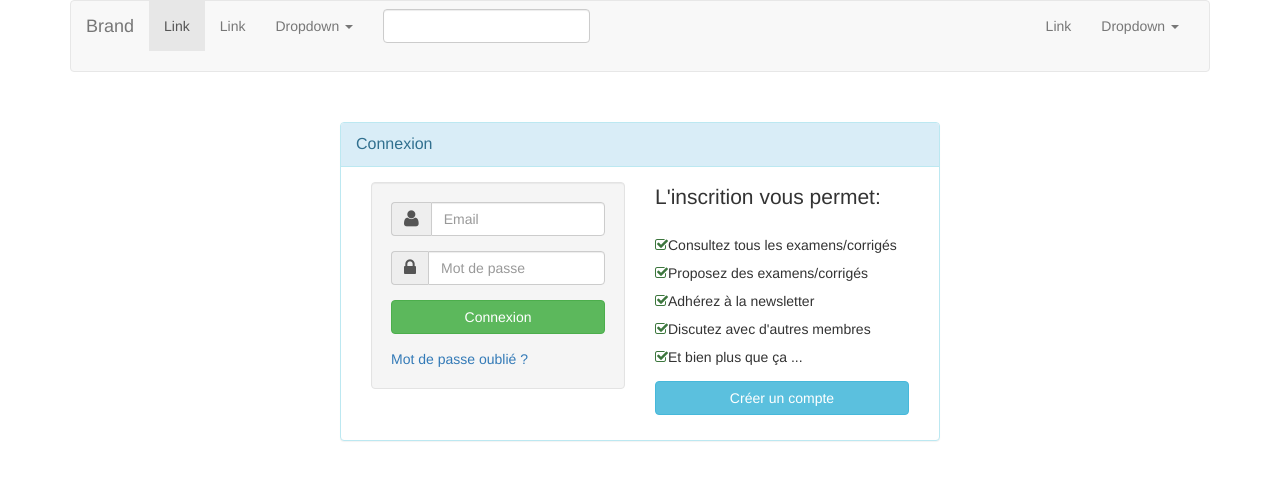
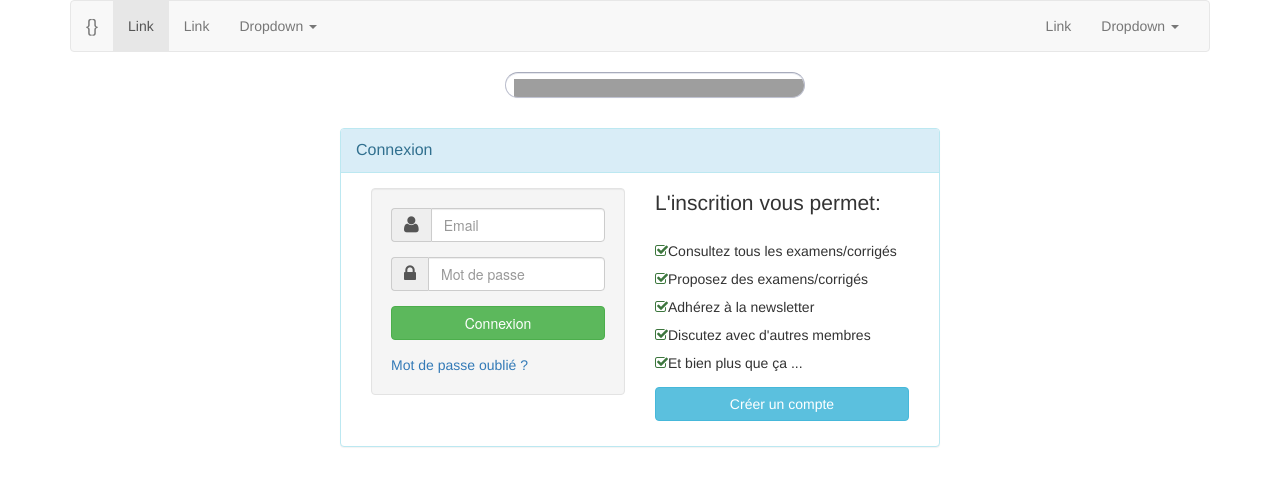
Before and after one commit to ejoinel/MonBacho, a Django app: page /login in a window 1280 px wide. Shown: the top 486 px of the page. Run offline with Django 3.2, Linux system fonts and the light colour scheme; parts of the project's set-up code (start-up, migrations or seed data) failed here and were passed over; some libraries are stand-ins or nearby versions; grey boxes are pictures that could not be loaded.

Commit message:
plus sur search

```diff
--- a/MonBacho/static/css/style.css
+++ b/MonBacho/static/css/style.css
@@ -32,3 +32,161 @@
   border-radius: 4px;
   cursor: pointer;
 }
+
+/* Search Custom */
+input {
+    font-family: 'HelveticaNeue', 'Helvetica Neue', Helvetica, Arial, sans-serif;
+    font-size: 13px;
+    color: #555860;
+}
+
+.search {
+    position: relative;
+    margin: 0 auto;
+    width: 300px;
+}
+
+.search input {
+    height: 26px;
+    width: 100%;
+    padding: 0 12px 0 25px;
+    background: white url("http://cssdeck.com/uploads/media/items/5/5JuDgOa.png") 8px 6px no-repeat;
+    border-width: 1px;
+    border-style: solid;
+    border-color: #a8acbc #babdcc #c0c3d2;
+    border-radius: 13px;
+    -webkit-box-sizing: border-box;
+    -moz-box-sizing: border-box;
+    -ms-box-sizing: border-box;
+    -o-box-sizing: border-box;
+    box-sizing: border-box;
+    -webkit-box-shadow: inset 0 1px #e5e7ed, 0 1px 0 #fcfcfc;
+    -moz-box-shadow: inset 0 1px #e5e7ed, 0 1px 0 #fcfcfc;
+    -ms-box-shadow: inset 0 1px #e5e7ed, 0 1px 0 #fcfcfc;
+    -o-box-shadow: inset 0 1px #e5e7ed, 0 1px 0 #fcfcfc;
+    box-shadow: inset 0 1px #e5e7ed, 0 1px 0 #fcfcfc;
+}
+
+.search input:focus {
+    outline: none;
+    border-color: #66b1ee;
+    -webkit-box-shadow: 0 0 2px rgba(85, 168, 236, 0.9);
+    -moz-box-shadow: 0 0 2px rgba(85, 168, 236, 0.9);
+    -ms-box-shadow: 0 0 2px rgba(85, 168, 236, 0.9);
+    -o-box-shadow: 0 0 2px rgba(85, 168, 236, 0.9);
+    box-shadow: 0 0 2px rgba(85, 168, 236, 0.9);
+}
+
+.search input:focus + .results { display: block }
+
+.search .results {
+    display: none;
+    position: absolute;
+    top: 35px;
+    left: 0;
+    right: 0;
+    z-index: 10;
+    padding: 0;
+    margin: 0;
+    border-width: 1px;
+    border-style: solid;
+    border-color: #cbcfe2 #c8cee7 #c4c7d7;
+    border-radius: 3px;
+    background-color: #fdfdfd;
+    background-image: -webkit-gradient(linear, left top, left bottom, color-stop(0%, #fdfdfd), color-stop(100%, #eceef4));
+    background-image: -webkit-linear-gradient(top, #fdfdfd, #eceef4);
+    background-image: -moz-linear-gradient(top, #fdfdfd, #eceef4);
+    background-image: -ms-linear-gradient(top, #fdfdfd, #eceef4);
+    background-image: -o-linear-gradient(top, #fdfdfd, #eceef4);
+    background-image: linear-gradient(top, #fdfdfd, #eceef4);
+    -webkit-box-shadow: 0 1px 2px rgba(0, 0, 0, 0.1);
+    -moz-box-shadow: 0 1px 2px rgba(0, 0, 0, 0.1);
+    -ms-box-shadow: 0 1px 2px rgba(0, 0, 0, 0.1);
+    -o-box-shadow: 0 1px 2px rgba(0, 0, 0, 0.1);
+    box-shadow: 0 1px 2px rgba(0, 0, 0, 0.1);
+}
+
+.search .results li { display: block }
+
+.search .results li:first-child { margin-top: -1px }
+
+.search .results li:first-child:before, .search .results li:first-child:after {
+    display: block;
+    content: '';
+    width: 0;
+    height: 0;
+    position: absolute;
+    left: 50%;
+    margin-left: -5px;
+    border: 5px outset transparent;
+}
+
+.search .results li:first-child:before {
+    border-bottom: 5px solid #c4c7d7;
+    top: -11px;
+}
+
+.search .results li:first-child:after {
+    border-bottom: 5px solid #fdfdfd;
+    top: -10px;
+}
+
+.search .results li:first-child:hover:before, .search .results li:first-child:hover:after { display: none }
+
+.search .results li:last-child { margin-bottom: -1px }
+
+.search .results a {
+    display: block;
+    position: relative;
+    margin: 0 -1px;
+    padding: 6px 40px 6px 10px;
+    color: #808394;
+    font-weight: 500;
+    text-shadow: 0 1px #fff;
+    border: 1px solid transparent;
+    border-radius: 3px;
+}
+
+.search .results a span { font-weight: 200 }
+
+.search .results a:before {
+    content: '';
+    width: 18px;
+    height: 18px;
+    position: absolute;
+    top: 50%;
+    right: 10px;
+    margin-top: -9px;
+    background: url("http://cssdeck.com/uploads/media/items/7/7BNkBjd.png") 0 0 no-repeat;
+}
+
+.search .results a:hover {
+    text-decoration: none;
+    color: #fff;
+    text-shadow: 0 -1px rgba(0, 0, 0, 0.3);
+    border-color: #2380dd #2179d5 #1a60aa;
+    background-color: #338cdf;
+    background-image: -webkit-gradient(linear, left top, left bottom, color-stop(0%, #59aaf4), color-stop(100%, #338cdf));
+    background-image: -webkit-linear-gradient(top, #59aaf4, #338cdf);
+    background-image: -moz-linear-gradient(top, #59aaf4, #338cdf);
+    background-image: -ms-linear-gradient(top, #59aaf4, #338cdf);
+    background-image: -o-linear-gradient(top, #59aaf4, #338cdf);
+    background-image: linear-gradient(top, #59aaf4, #338cdf);
+    -webkit-box-shadow: inset 0 1px rgba(255, 255, 255, 0.2), 0 1px rgba(0, 0, 0, 0.08);
+    -moz-box-shadow: inset 0 1px rgba(255, 255, 255, 0.2), 0 1px rgba(0, 0, 0, 0.08);
+    -ms-box-shadow: inset 0 1px rgba(255, 255, 255, 0.2), 0 1px rgba(0, 0, 0, 0.08);
+    -o-box-shadow: inset 0 1px rgba(255, 255, 255, 0.2), 0 1px rgba(0, 0, 0, 0.08);
+    box-shadow: inset 0 1px rgba(255, 255, 255, 0.2), 0 1px rgba(0, 0, 0, 0.08);
+}
+
+:-moz-placeholder {
+    color: #a7aabc;
+    font-weight: 200;
+}
+
+::-webkit-input-placeholder {
+    color: #a7aabc;
+    font-weight: 200;
+}
+
+.lt-ie9 .search input { line-height: 26px }
--- a/MonBacho/templates/ajax_search.html
+++ b/MonBacho/templates/ajax_search.html
@@ -1,8 +1,8 @@
 {% if vos_exam.count > 0 %}
     {% for vo_exam in vos_exam %}
-        <a class="list-group-item" href="/MonBacho/get/{{ vo_exam.id }}/">{{ vo_exam.name }}</a>
+        <a href="/MonBacho/get/{{ vo_exam.id }}/">{{ vo_exam.name }}</a>
     {% endfor %}
-    <a class="list-group-item active" href="/MonBacho/get/{{ vo_exam.id }}/"><i class="fa fa-search"></i>Trouver tous les resultats</a>
+    <a href="/MonBacho/get/{{ vo_exam.id }}/"><i class="fa fa-search"></i>Trouver tous les resultats</a>
 {% else %}
-    <li class="list-group-item">Aucun resultat</li>
+    <li>Aucun resultat</li>
 {% endif %}
--- a/MonBacho/templates/internal/__base.html
+++ b/MonBacho/templates/internal/__base.html
@@ -32,6 +32,7 @@
         <div id="main" role="main">
             <div class="container">
                 {% include "navbar.html" %}
+                {% include "search_row.html" %}
                 <div class="row">
                     <div class= main">
                        {% for message in messages %}
--- a/MonBacho/templates/navbar.html
+++ b/MonBacho/templates/navbar.html
@@ -8,7 +8,7 @@
         <span class="icon-bar"></span>
         <span class="icon-bar"></span>
       </button>
-      <a class="navbar-brand" href="#">Brand</a>
+      <a class="navbar-brand" href="#">{}</a>
     </div>
 
     <!-- Collect the nav links, forms, and other content for toggling -->
@@ -29,12 +29,6 @@
           </ul>
         </li>
       </ul>
-      <form class="navbar-form navbar-left" role="search">
-        <div class="form-group">
-            {% csrf_token %}
-            <input class="form-control" type="text" id="search" role="menu"><ul class="list-group" id="search_result"></ul>
-        </div>
-      </form>
       <ul class="nav navbar-nav navbar-right">
         <li><a href="#">Link</a></li>
         <li class="dropdown">
--- /dev/null
+++ b/MonBacho/templates/search_row.html
@@ -0,0 +1,6 @@
+<div class="container clearfix" align="center">
+    <form class="search" role="search">
+        {% csrf_token %}
+        <input type="text" id="search" role="menu"><ul class="results" id="search_result"></ul>
+        </form>
+</div>
```
Also changed, not shown: MonBacho/search_indexes.py (deleted, +0 -15 lines).
